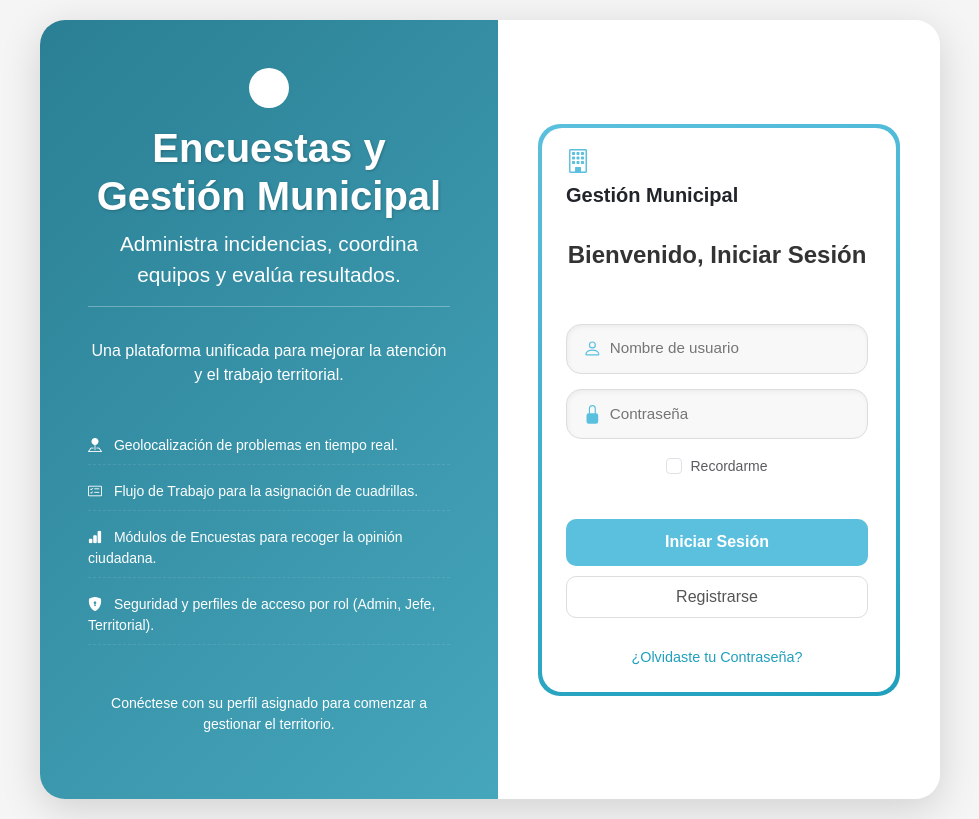
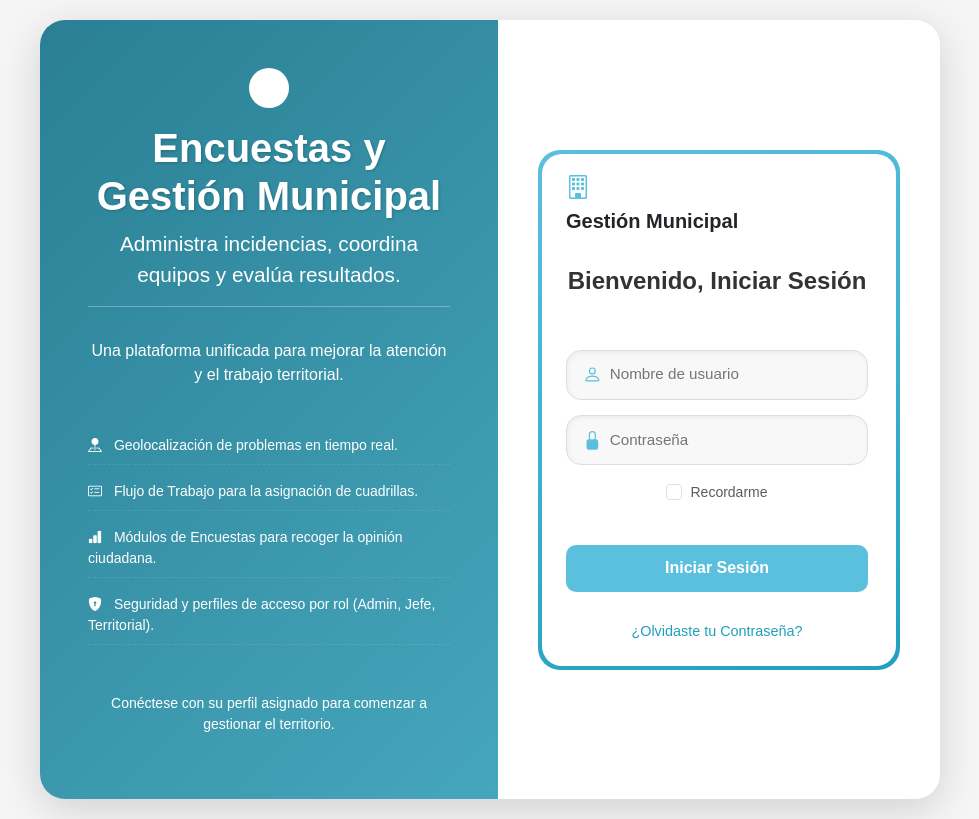
Before and after one commit to sixflex/Encuestas, a Django app: page /accounts/login/ in a window 1280 px wide. Shown: the whole page, without its empty margins (150-1129 px from the left). Run offline with Django 5.2, Linux system fonts and the light colour scheme; some libraries are stand-ins or nearby versions.

Commit message:
sacando el registrarse

```diff
--- a/templates/registration/login.html
+++ b/templates/registration/login.html
@@ -236,7 +236,6 @@
 <body>
     <div class="login-container">
 
-        <!-- Columna Izquierda: Panel Informativo (Animado y con Contenido) -->
         <div class="info-panel d-none d-lg-flex">
             <div class="info-logo-circle"></div>
             <h2>Encuestas y Gestión Municipal</h2>
@@ -256,7 +255,6 @@
             <p class="mt-4 small">Conéctese con su perfil asignado para comenzar a gestionar el territorio.</p>
         </div>
 
-        <!-- Columna Derecha: Formulario de Login (Uiverse Adaptado) -->
         <div class="card-wrapper">
 
             <div class="card-uiverse">
@@ -271,7 +269,6 @@
 
                         <p id="heading">Bienvenido, Iniciar Sesión</p>
 
-                        <!-- Mensajes de Django (Errores de credenciales, etc.) -->
                         {% if messages %}
                             {% for m in messages %}
                                 <div class="alert alert-danger" role="alert">
@@ -280,12 +277,10 @@
                             {% endfor %}
                         {% endif %}
 
-                        <!-- Manejo de Errores Específicos del Formulario -->
                         {% if form.non_field_errors %}
                             <div class="alert alert-danger">{{ form.non_field_errors|striptags }}</div>
                         {% endif %}
 
-                        <!-- Username Field -->
                         <div class="field">
                             <svg viewBox="0 0 16 16" fill="currentColor" height="16" width="16" xmlns="http://www.w3.org/2000/svg" class="input-icon">
                                 <path d="M8 8a3 3 0 1 0 0-6 3 3 0 0 0 0 6zm2-3a2 2 0 1 1-4 0 2 2 0 0 1 4 0zm4 8c0 1-1 1-1 1H3s-1 0-1-1 1-4 6-4 6 3 6 4zm-1-.004c-.001-.246-.154-.986-.832-1.664C11.516 10.68 10.286 10 8 10c-2.28 0-3.516.68-4.168 1.332-.678.678-.83 1.418-.832 1.664h10z"></path>
@@ -296,7 +291,6 @@
                             {% endif %}
                         </div>
 
-                        <!-- Password Field -->
                         <div class="field">
                             <svg viewBox="0 0 16 16" fill="currentColor" height="16" width="16" xmlns="http://www.w3.org/2000/svg" class="input-icon">
                                 <path d="M8 1a2 2 0 0 1 2 2v4H6V3a2 2 0 0 1 2-2zm3 6V3a3 3 0 0 0-6 0v4a2 2 0 0 0-2 2v5a2 2 0 0 0 2 2h6a2 2 0 0 0 2-2V9a2 2 0 0 0-2-2z"></path>
@@ -307,7 +301,6 @@
                             {% endif %}
                         </div>
 
-                        <!-- Checkbox Recordarme -->
                         <div class="d-flex justify-content-center">
                             <div class="form-check">
                                 <input type="checkbox" name="remember_me" id="id_remember_me" class="form-check-input">
@@ -315,19 +308,13 @@
                             </div>
                         </div>
 
-                        <!-- Botones -->
                         <div class="btn-group">
                             <button type="submit" class="button-main">
                                 Iniciar Sesión
                             </button>
 
-                            <!-- CORRECCIÓN DE URL: Asegurando el namespace -->
-                            <a href="{% url 'registration:signup' %}" class="button-secondary">
-                                Registrarse
-                            </a>
-                        </div>
+                            </div>
 
-                        <!-- Link de Olvidé Contraseña -->
                         <a href="{% url 'password_reset' %}" class="button-link">
                             ¿Olvidaste tu Contraseña?
                         </a>
```
